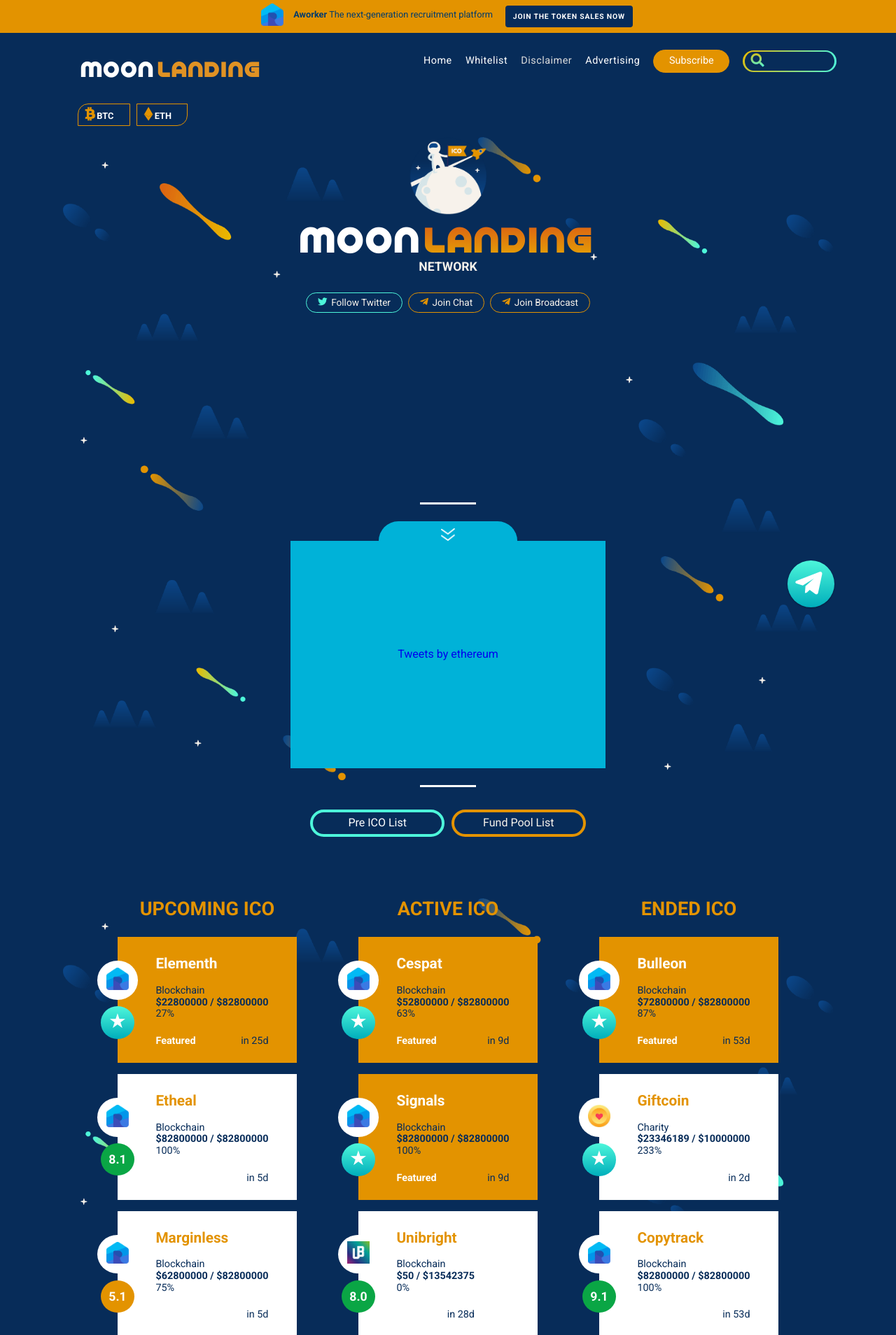
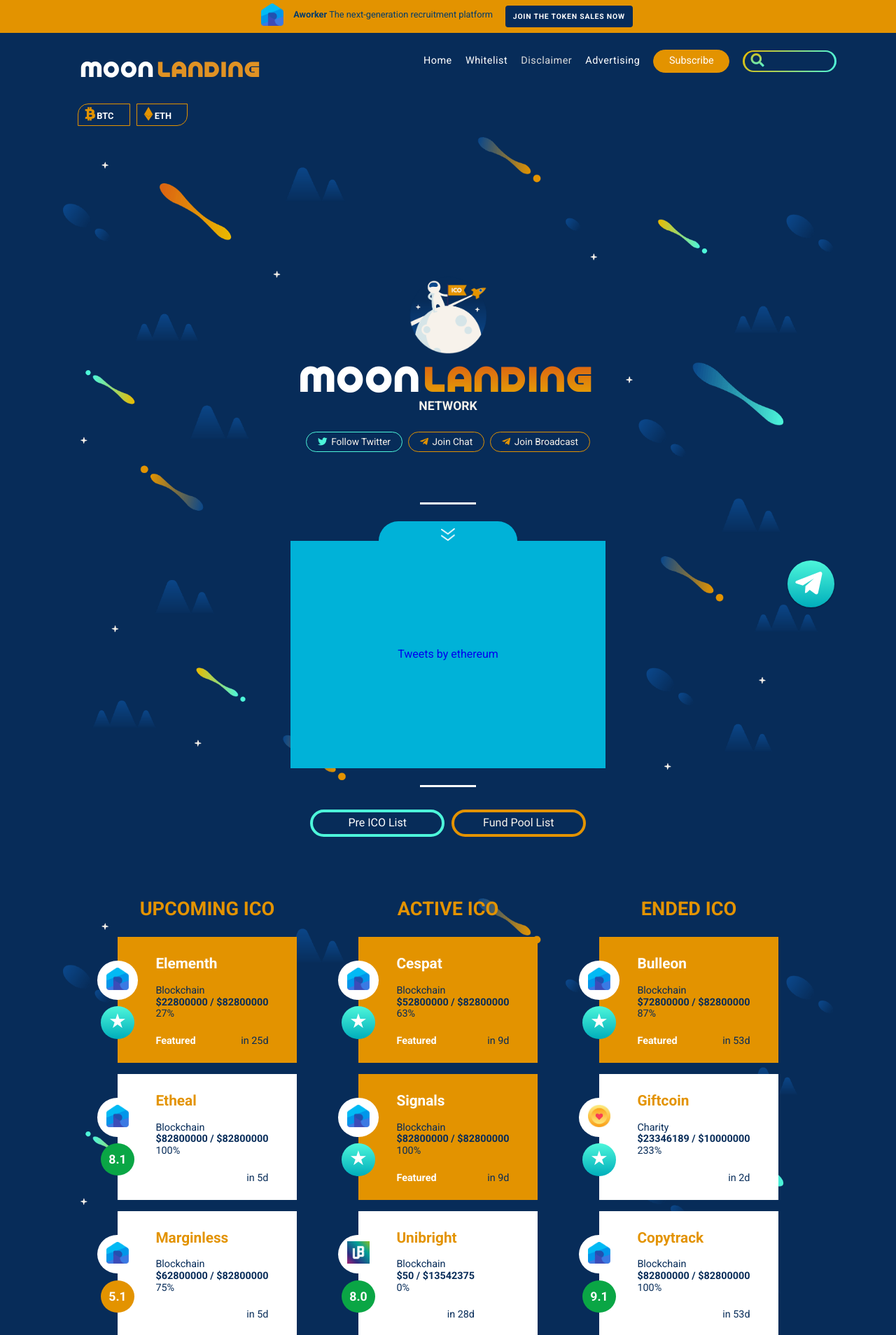
Before and after one commit to moonlandingnetwork/moonlandingnetwork.github.io, a Jekyll site: the page built from index.html, in a window 1280 px wide. Shown: the top 1908 px of the page at 70% size. Built offline with Jekyll 4.4.1, drawn with Linux system fonts in a browser that asks for light colours; cached includes are drawn as plain includes; nearby versions of some CDN libraries; comment, search, counter and statistics services are not loaded.

Commit message:
Layout Revision

```diff
--- a/css/style.css
+++ b/css/style.css
@@ -82,8 +82,8 @@ span.golden{
     color: #fff;
     padding: 0.6rem 0.7rem;
     margin: 0.5rem;
-    display: -webkit-box;     display: -ms-flexbox;     display: flex;
-    align-self: center;
+    /*display: -webkit-box;     display: -ms-flexbox;     display: flex;
+    align-self: center; */
 }
 .btn.circle{
     border-radius: 50%;
@@ -1257,9 +1257,9 @@ footer{
     display: -webkit-box;     display: -ms-flexbox;     display: flex;
         -webkit-box-orient: vertical;     -webkit-box-direction: normal;         -ms-flex-direction: column;             flex-direction: column;
     -webkit-box-align: center;         -ms-flex-align: center;             align-items: center;
-    -webkit-box-pack: start;
-        -ms-flex-pack: start;
-            justify-content: flex-start;
+    -webkit-box-pack: end;
+        -ms-flex-pack: end;
+            justify-content: flex-end;
 }
 .banner img{
     width: 112px;
@@ -1335,8 +1335,7 @@ footer{
     margin: 0 0.3rem !important;
     padding: 0.4rem 0.8rem !important;
     width: 12rem !important;
-    display: -webkit-box;     display: -ms-flexbox;     display: flex;
-    -webkit-box-pack: center;         -ms-flex-pack: center;             justify-content: center;
+
 }
 /* End ICO List Buttons */
 /* ICO Grid */
@@ -2315,6 +2314,9 @@ footer{
         width: 8.5rem;
         font-size: 0.7rem;
     }
+    .twitter-feed{
+        margin-top: 3rem;
+    }
     .down-arrow{
         width: 40%;
     }
```
